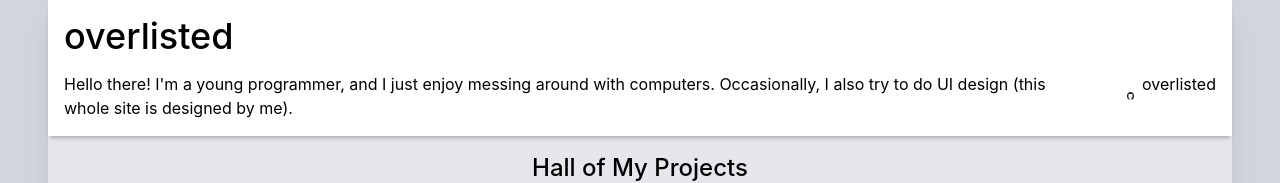
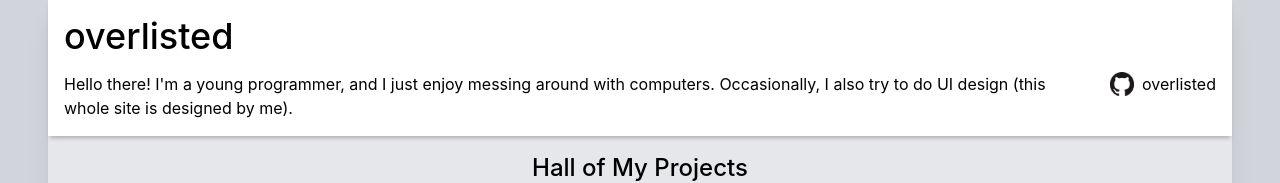
Before and after one commit to overlisted/website, a Next.js app: page / in a window 1280 px wide. Shown: the top 183 px of the page. Built offline with nearby package versions, Linux system fonts and the light colour scheme.

Commit message:
fix accounts layout

```diff
--- a/components/AccountRow.tsx
+++ b/components/AccountRow.tsx
@@ -2,10 +2,10 @@ import {Account} from "types/account";
 import Image from "next/image";
 
 export const AccountRow = ({ account }: { account: Account }) =>
-  <>
-    {account.icon && <Image className="col-span-1" src={account.icon} alt={account.service} width={24} height={24}/>}
+  <div className="gap-2 flex-row-reverse items-center">
     {account.url
-      ? <a href={account.url} target="_blank" className="col-span-2 hover:text-indigo-600">{account.user}</a>
-      : <span className="col-span-2">account.user</span>
+      ? <a href={account.url} target="_blank" className="hover:text-indigo-600">{account.user}</a>
+      : account.user
     }
-  </>;
+    {account.icon && <Image src={account.icon} alt={account.service} width={24} height={24}/>}
+  </div>;
--- a/pages/index.tsx
+++ b/pages/index.tsx
@@ -17,7 +17,7 @@ const TopSection = ({ accounts }: { accounts: Account[] }) =>
     <span className="text-4xl font-medium">overlisted</span>
     <div className="gap-10" style={{ width: "72rem" }}>
       {aboutText}
-      <div className="gap-2 grid-cols-1">
+      <div className="gap-2 flex-col min-w-max">
         {accounts.map(it => <AccountRow key={it.url ?? `${it.user}@${it.service}`} account={it}/>)}
       </div>
     </div>
```
